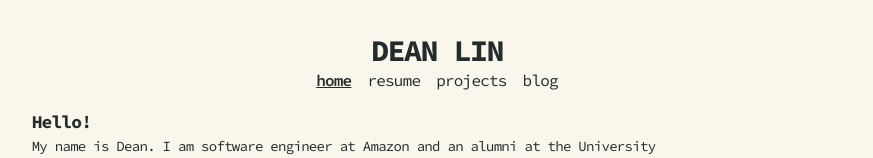
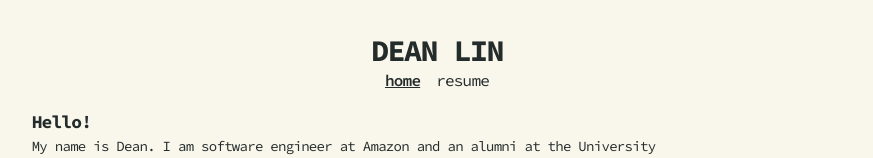
Before and after one commit to yuanyaolin13/yuanyaolin13.github.io, a React (Vite) app: page / in a window 1280 px wide. Shown: the top 158 px of the page, without its empty margins (203-1076 px from the left). Built offline with nearby package versions, Linux system fonts and the light colour scheme.

Commit message:
Remove unused NavBar tabs

```diff
--- a/src/components/NavBar.tsx
+++ b/src/components/NavBar.tsx
@@ -26,22 +26,6 @@ function NavBar() {
               resume
             </Link>
           </li>
-          <li>
-            <Link
-              to='/projects'
-              className={location.pathname === "/projects" ? "font-semibold underline" : "hover:font-semibold hover:underline"}
-            >
-              projects
-            </Link>
-          </li>
-          <li>
-            <Link
-              to='/blog'
-              className={location.pathname === "/blog" ? "font-semibold underline" : "hover:font-semibold hover:underline"}
-            >
-              blog
-            </Link>
-          </li>
         </ul>
       </div>
     </div>
```
Also changed, not shown: src/main.tsx (+0 -17 lines).
